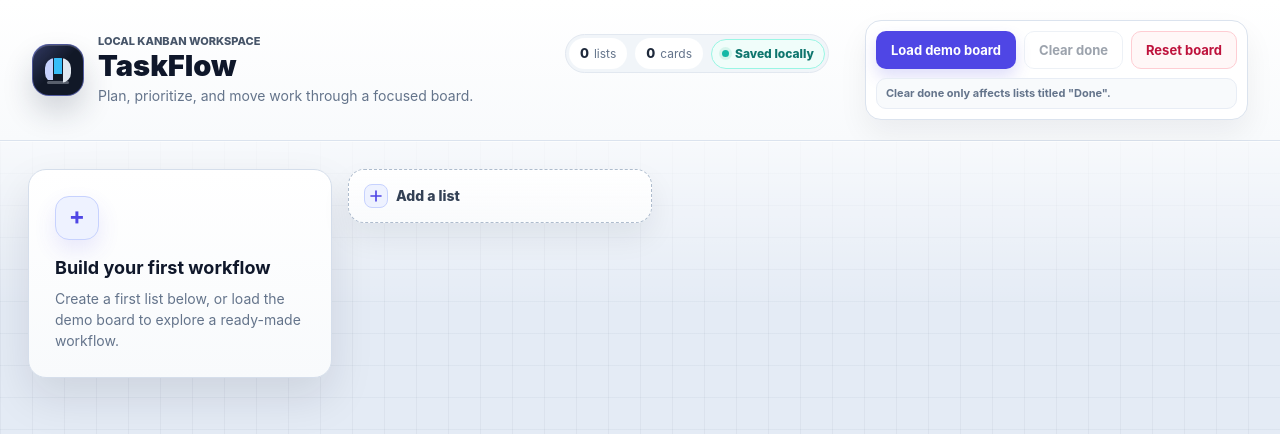
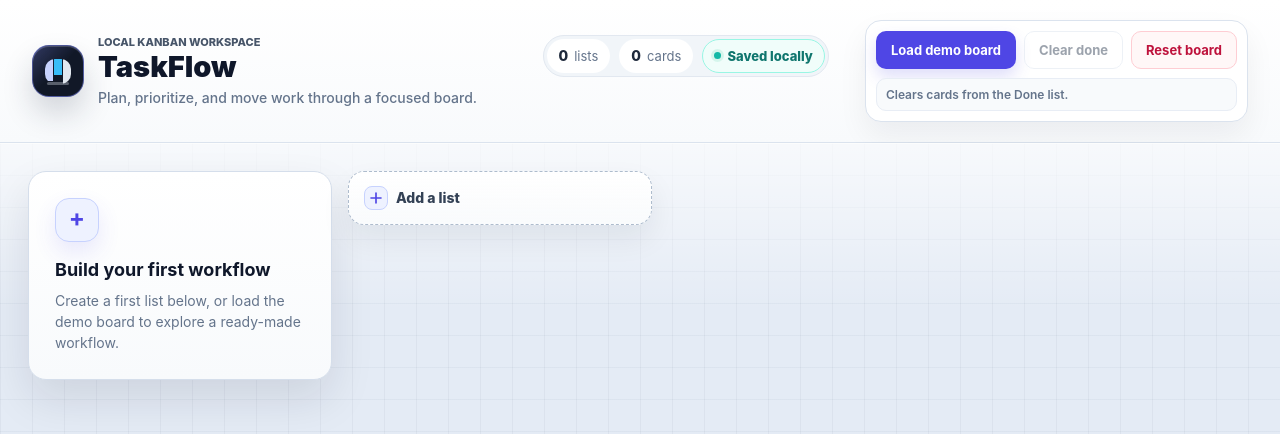
Before and after one commit to aleksandar-todorovic-dev/taskflow-kanban, a React (Vite) app: page / in a window 1280 px wide. Shown: the top 434 px of the page. Built offline with nearby package versions, Linux system fonts and the light colour scheme.

Commit message:
Polish TaskFlow UI and demo content

```diff
--- a/src/App.tsx
+++ b/src/App.tsx
@@ -66,10 +66,10 @@ function App() {
 
   const listLabel = columns.length === 1 ? "list" : "lists";
   const cardLabel = totalCards === 1 ? "card" : "cards";
-  const clearDoneDescription = 'Clear cards from any list titled "Done".';
+  const clearDoneDescription = "Clears cards from the Done list.";
   const clearDoneTitle = hasDoneCards
     ? clearDoneDescription
-    : 'No cards in a "Done" list to clear.';
+    : "No cards in the Done list to clear.";
 
   const clearDoneCards = () => {
     setColumns((previousColumns) =>
@@ -183,9 +183,7 @@ function App() {
               Reset board
             </HeaderButton>
           </HeaderButtonRow>
-          <HeaderActionHint>
-            Clear done only affects lists titled "Done".
-          </HeaderActionHint>
+          <HeaderActionHint>Clears cards from the Done list.</HeaderActionHint>
         </HeaderActions>
       </Header>
 
--- a/src/components/Card/Card.tsx
+++ b/src/components/Card/Card.tsx
@@ -57,6 +57,7 @@ export const NewCard: FC<PropsWithChildren<NewCardProps>> = ({
       <Input
         autoFocus
         ref={ref}
+        name="new-card-title"
         placeholder="Add a title for this card..."
         rows={1}
         value={currentTitle}
@@ -135,6 +136,7 @@ const Card: FC<CardProps> = ({ id, columnId, title, currentIndex }) => {
             <Input
               ref={ref}
               $isEditing
+              name={`card-title-${id}`}
               rows={1}
               value={currentTitle}
               spellCheck={false}
--- a/src/components/Card/styles.tsx
+++ b/src/components/Card/styles.tsx
@@ -37,8 +37,8 @@ export const Container = styled.div`
 export const Title = styled.div`
   color: #1e293b;
   font-size: 14px;
-  line-height: 20px;
-  font-weight: 600;
+  line-height: 21px;
+  font-weight: 500;
   overflow-wrap: anywhere;
   word-break: break-word;
   white-space: pre-wrap;
@@ -61,8 +61,8 @@ export const Input = styled.textarea<InputProps>`
 
   resize: none;
   font-size: 14px;
-  line-height: 20px;
-  font-weight: 600;
+  line-height: 21px;
+  font-weight: 500;
   overflow-wrap: anywhere;
   padding: 0;
   display: block;
--- a/src/components/Column/Column.tsx
+++ b/src/components/Column/Column.tsx
@@ -63,6 +63,7 @@ export const NewColumn: FC<PropsWithChildren<NewColumnProps>> = ({
         autoFocus
         ref={ref}
         $isEditing
+        name="new-column-title"
         placeholder="Add list title..."
         rows={1}
         value={currentTitle}
@@ -146,6 +147,7 @@ const Column: FC<ColumnProps> = ({ id, title, cards, currentIndex }) => {
               <Input
                 ref={ref}
                 $isEditing
+                name={`column-title-${id}`}
                 rows={1}
                 value={currentTitle}
                 spellCheck={false}
--- a/src/components/Column/styles.tsx
+++ b/src/components/Column/styles.tsx
@@ -59,8 +59,8 @@ export const Title = styled.h2`
   min-width: 0;
   text-align: start;
   color: #172033;
-  font-size: 15px;
-  line-height: 21px;
+  font-size: 16px;
+  line-height: 22px;
   font-weight: 800;
   min-height: 20px;
   overflow-wrap: anywhere;
@@ -100,8 +100,8 @@ export const Input = styled.textarea<InputProps>`
     $isEditing ? "inset 0 0 0 1px #818cf8" : "none"};
 
   resize: none;
-  font-size: 14px;
-  line-height: 20px;
+  font-size: 16px;
+  line-height: 22px;
   font-weight: 700;
   min-height: 20px;
   overflow-wrap: anywhere;
--- a/src/demoBoard.ts
+++ b/src/demoBoard.ts
@@ -2,20 +2,20 @@ import type { Column } from "./types";
 
 const demoBoard: Column[] = [
   {
-    id: "demo-column-ideas",
-    title: "Ideas",
+    id: "demo-column-backlog",
+    title: "Backlog",
     cards: [
       {
-        id: "demo-card-capture-inspiration",
-        title: "Capture project ideas as cards",
+        id: "demo-card-plan-portfolio-scope",
+        title: "Plan portfolio project scope",
       },
       {
-        id: "demo-card-edit-copy",
-        title: "Edit card text and keep changes after refresh",
+        id: "demo-card-outline-typescript-concepts",
+        title: "Outline key TypeScript concepts",
       },
       {
-        id: "demo-card-drag-columns",
-        title: "Drag columns to reorganize the workflow",
+        id: "demo-card-responsive-checklist",
+        title: "Prepare responsive layout checklist",
       },
     ],
   },
@@ -24,12 +24,30 @@ const demoBoard: Column[] = [
     title: "In Progress",
     cards: [
       {
-        id: "demo-card-polish-responsive",
-        title: "Polish responsive board layout",
+        id: "demo-card-reusable-components",
+        title: "Build reusable board components",
       },
       {
-        id: "demo-card-move-between-lists",
-        title: "Move cards between lists with drag and drop",
+        id: "demo-card-connect-dnd",
+        title: "Connect drag-and-drop interactions",
+      },
+    ],
+  },
+  {
+    id: "demo-column-review",
+    title: "Review",
+    cards: [
+      {
+        id: "demo-card-test-mobile-scrolling",
+        title: "Test mobile board scrolling",
+      },
+      {
+        id: "demo-card-check-wrapping",
+        title: "Check long text wrapping",
+      },
+      {
+        id: "demo-card-accessibility-polish",
+        title: "Review accessibility polish",
       },
     ],
   },
@@ -39,11 +57,15 @@ const demoBoard: Column[] = [
     cards: [
       {
         id: "demo-card-local-storage",
-        title: "Persist board state with localStorage",
+        title: "Persist board state locally",
       },
       {
-        id: "demo-card-delete-items",
-        title: "Delete cards and lists when work is finished",
+        id: "demo-card-demo-reset-actions",
+        title: "Add demo and reset actions",
+      },
+      {
+        id: "demo-card-polish-taskflow-design",
+        title: "Polish TaskFlow visual design",
       },
     ],
   },
--- a/src/styles.tsx
+++ b/src/styles.tsx
@@ -184,7 +184,8 @@ export const HeaderTitle = styled.h1`
 export const HeaderSubtitle = styled.p`
   color: #64748b;
   font-size: 14px;
-  line-height: 20px;
+  line-height: 21px;
+  font-weight: 500;
   margin: 4px 0 0;
   max-width: 500px;
 `;
@@ -192,7 +193,7 @@ export const HeaderSubtitle = styled.p`
 export const HeaderStats = styled.div`
   display: flex;
   align-items: center;
-  gap: 8px;
+  gap: 9px;
   flex-wrap: wrap;
   flex: 0 0 auto;
   padding: 3px;
@@ -208,18 +209,18 @@ export const HeaderStats = styled.div`
 export const Stat = styled.div`
   display: flex;
   align-items: baseline;
-  gap: 5px;
+  gap: 6px;
   background-color: #ffffff;
   border: 1px solid transparent;
   border-radius: 999px;
   color: #64748b;
-  font-size: 12px;
-  line-height: 16px;
-  padding: 6px 10px;
+  font-size: 13px;
+  line-height: 18px;
+  padding: 7px 11px;
 
   & > strong {
     color: #1e293b;
-    font-size: 13px;
+    font-size: 14px;
     font-weight: 800;
   }
 `;
@@ -232,10 +233,10 @@ export const SavedIndicator = styled.span`
   border: 1px solid #99f6e4;
   border-radius: 999px;
   color: #0f766e;
-  font-size: 12px;
+  font-size: 13px;
   font-weight: 800;
-  line-height: 16px;
-  padding: 6px 10px;
+  line-height: 18px;
+  padding: 7px 11px;
 
   &::before {
     content: "";
@@ -289,9 +290,9 @@ export const HeaderActionHint = styled.p`
   background-color: #f8fafc;
   border: 1px solid #e8edf5;
   border-radius: 10px;
-  font-size: 11px;
-  font-weight: 700;
-  line-height: 15px;
+  font-size: 12px;
+  font-weight: 600;
+  line-height: 17px;
   margin: 0;
   padding: 7px 9px;
   text-align: left;
```
